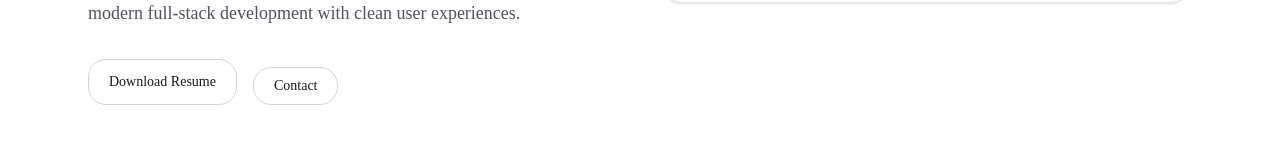
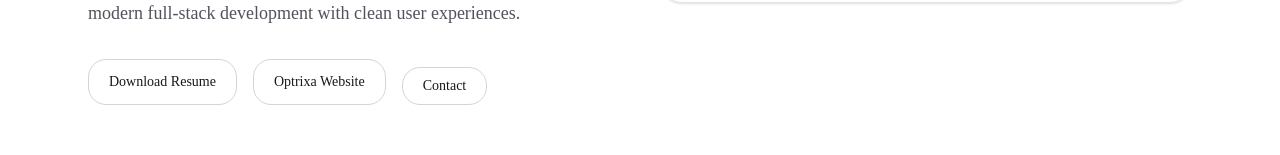
Before and after one commit to Tusharr1212/TusharResumeWeb, a Next.js app: page / in a window 1280 px wide. Shown: the part 447-602 px from the top of the page. Built offline with nearby package versions, Linux system fonts and the light colour scheme.

Commit message:
Update page.tsx

```diff
--- a/app/page.tsx
+++ b/app/page.tsx
@@ -45,6 +45,13 @@ return (
   className="inline-flex items-center px-5 py-2 rounded-2xl border border-zinc-300 text-sm hover:bg-zinc-100 transition"
 >
   Download Resume
+</a>
+<a
+  href="https://optrixa-ui.vercel.app/"
+  download
+  className="inline-flex items-center px-5 py-2 rounded-2xl border border-zinc-300 text-sm hover:bg-zinc-100 transition"
+>
+  Optrixa Website
 </a>
 <details className="mt-2">
   <summary className="cursor-pointer inline-flex items-center px-5 py-2 rounded-2xl border border-zinc-300 text-sm hover:bg-zinc-100 transition">
```
